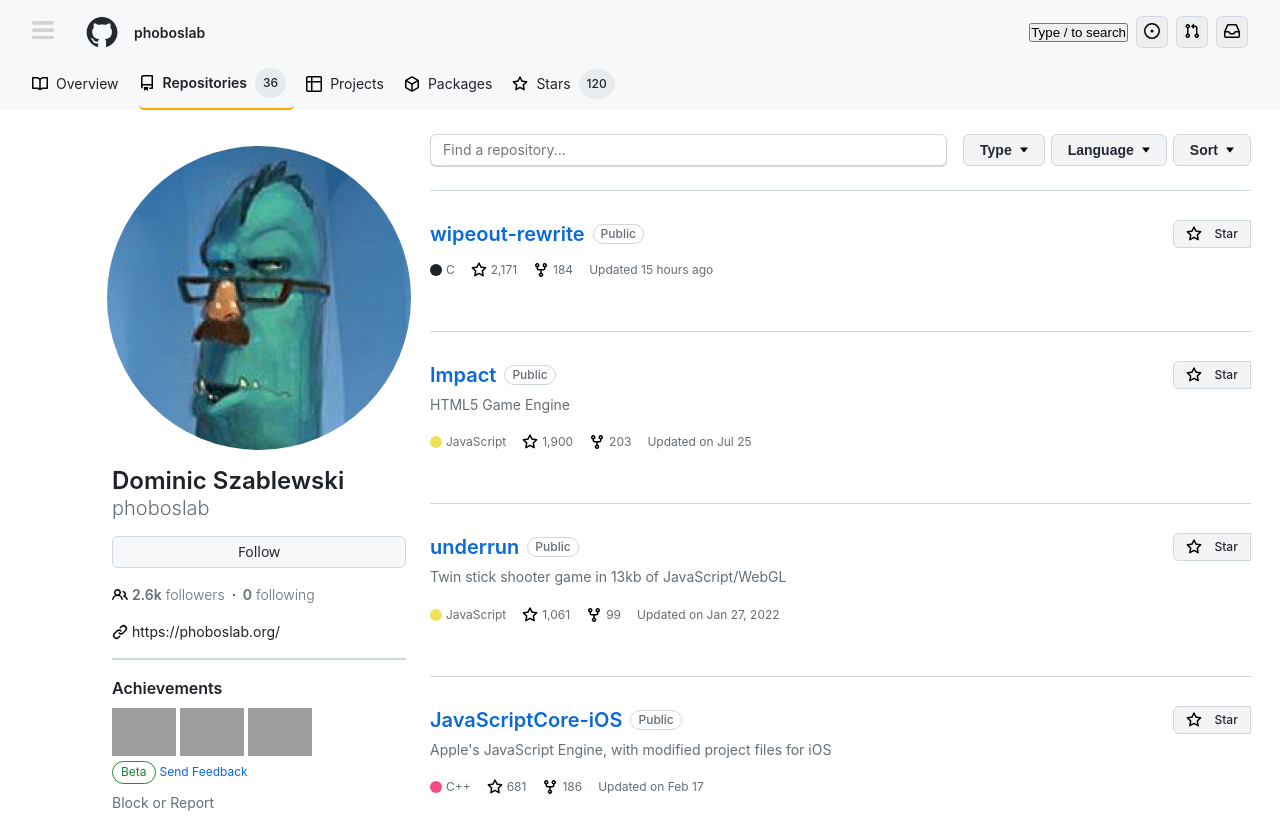
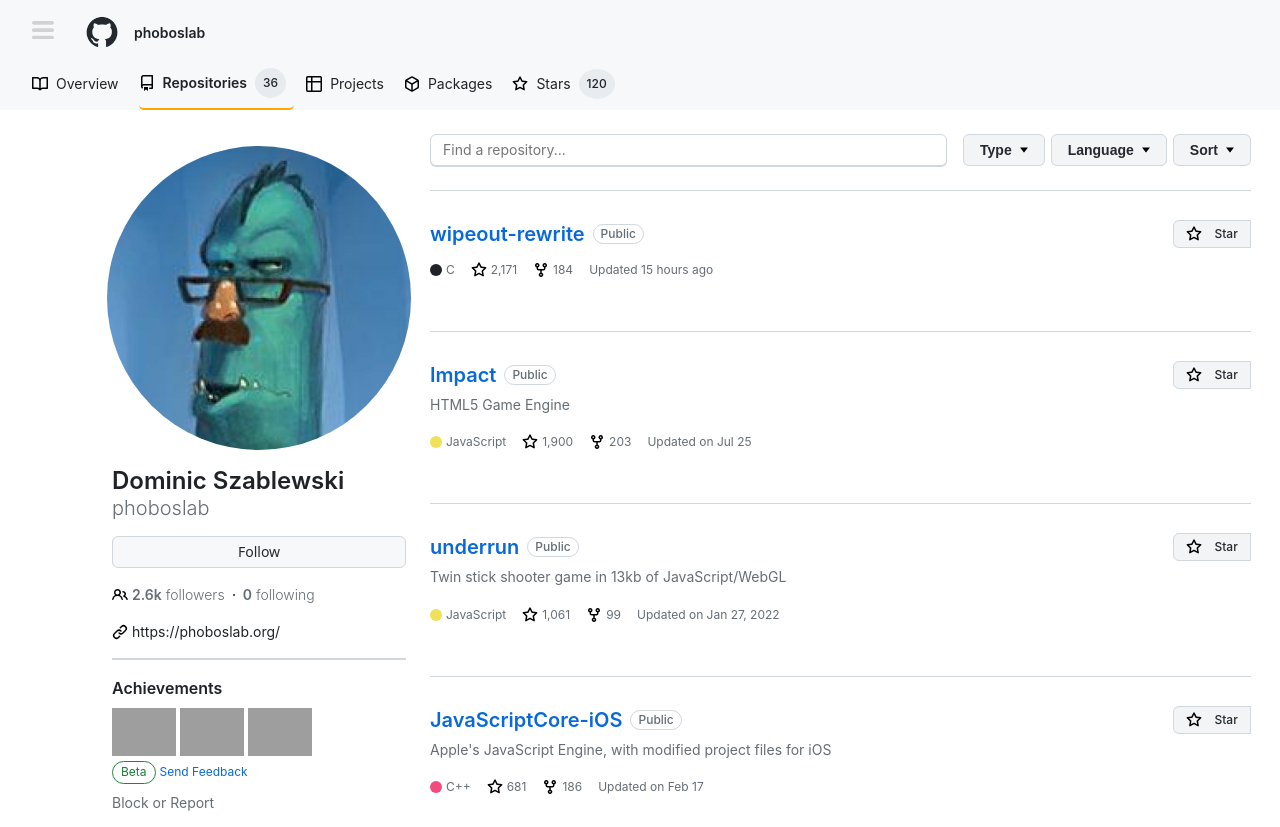
Before and after one commit to nakul-sharma-at-appointy/github-task-ui-vanilla, a plain HTML site: page index.html in a window 1280 px wide. Shown: the top 827 px of the page. Drawn offline with Linux system fonts and the light colour scheme; grey boxes are pictures that could not be loaded.

Commit message:
Removed unneccesary divs

```diff
--- a/index.css
+++ b/index.css
@@ -286,7 +286,7 @@
   background-color: #f3f4f6;
   border: 1px solid #d0d7de;
   color: #24292f;
-  font-weight: bold;
+  font-weight: 550;
   line-height: 20px;
   font-size: 14px;
   border-radius: 6px;
@@ -428,7 +428,7 @@
 
 .footer-links-div {
   display: flex;
-  gap: 2.5rem;
+  gap: 2.35rem;
   align-items: center;
 }
 
--- a/index.html
+++ b/index.html
@@ -37,59 +37,6 @@
             alt="github-mark-white"
           />
           <p class="header-username">phoboslab</p>
-        </div>
-
-        <div class="header-quick-btns-div">
-          <button>Type / to search</button>
-
-          <button class="header-quick-btns">
-            <svg
-              aria-hidden="true"
-              height="16"
-              viewBox="0 0 16 16"
-              version="1.1"
-              width="16"
-              data-view-component="true"
-              class="octicon octicon-issue-opened Button-visual"
-            >
-              <path d="M8 9.5a1.5 1.5 0 1 0 0-3 1.5 1.5 0 0 0 0 3Z"></path>
-              <path
-                d="M8 0a8 8 0 1 1 0 16A8 8 0 0 1 8 0ZM1.5 8a6.5 6.5 0 1 0 13 0 6.5 6.5 0 0 0-13 0Z"
-              ></path>
-            </svg>
-          </button>
-
-          <button class="header-quick-btns">
-            <svg
-              aria-hidden="true"
-              height="16"
-              viewBox="0 0 16 16"
-              version="1.1"
-              width="16"
-              data-view-component="true"
-              class="octicon octicon-git-pull-request Button-visual"
-            >
-              <path
-                d="M1.5 3.25a2.25 2.25 0 1 1 3 2.122v5.256a2.251 2.251 0 1 1-1.5 0V5.372A2.25 2.25 0 0 1 1.5 3.25Zm5.677-.177L9.573.677A.25.25 0 0 1 10 .854V2.5h1A2.5 2.5 0 0 1 13.5 5v5.628a2.251 2.251 0 1 1-1.5 0V5a1 1 0 0 0-1-1h-1v1.646a.25.25 0 0 1-.427.177L7.177 3.427a.25.25 0 0 1 0-.354ZM3.75 2.5a.75.75 0 1 0 0 1.5.75.75 0 0 0 0-1.5Zm0 9.5a.75.75 0 1 0 0 1.5.75.75 0 0 0 0-1.5Zm8.25.75a.75.75 0 1 0 1.5 0 .75.75 0 0 0-1.5 0Z"
-              ></path>
-            </svg>
-          </button>
-
-          <button class="header-quick-btns">
-            <svg
-              aria-hidden="true"
-              height="16"
-              viewBox="0 0 16 16"
-              version="1.1"
-              width="16"
-              data-view-component="true"
-              class="octicon octicon-inbox color-fg-muted mr-0"
-            >
-              <path
-                d="M2.8 2.06A1.75 1.75 0 0 1 4.41 1h7.18c.7 0 1.333.417 1.61 1.06l2.74 6.395c.04.093.06.194.06.295v4.5A1.75 1.75 0 0 1 14.25 15H1.75A1.75 1.75 0 0 1 0 13.25v-4.5c0-.101.02-.202.06-.295Zm1.61.44a.25.25 0 0 0-.23.152L1.887 8H4.75a.75.75 0 0 1 .6.3L6.625 10h2.75l1.275-1.7a.75.75 0 0 1 .6-.3h2.863L11.82 2.652a.25.25 0 0 0-.23-.152Zm10.09 7h-2.875l-1.275 1.7a.75.75 0 0 1-.6.3h-3.5a.75.75 0 0 1-.6-.3L4.375 9.5H1.5v3.75c0 .138.112.25.25.25h12.5a.25.25 0 0 0 .25-.25Z"
-              ></path>
-            </svg>
-          </button>
         </div>
       </div>
       <div class="header-navigate">
```
